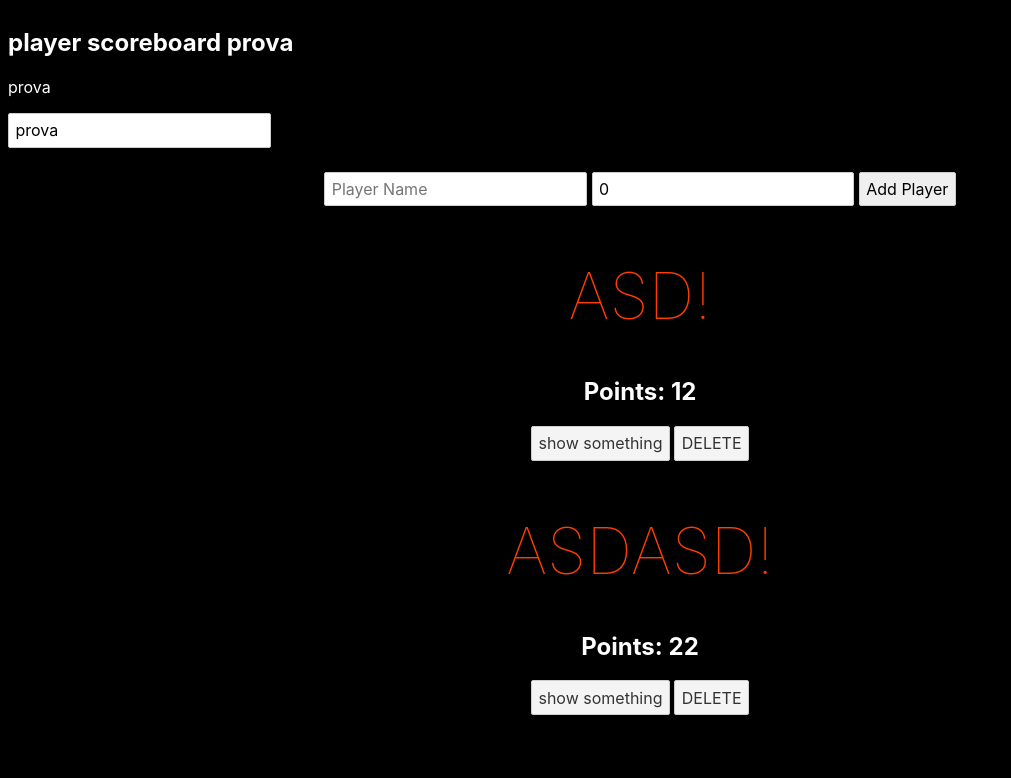
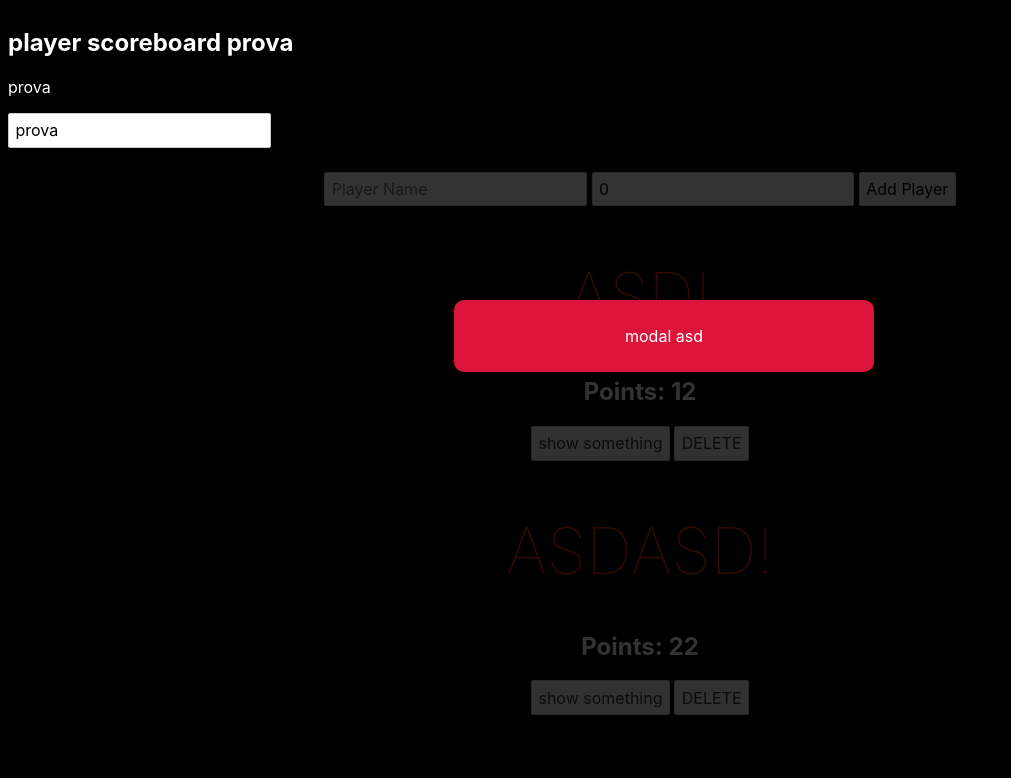
Before and after one commit to SimoneTedesco/launch-countdown-timer-main, a Svelte app: page / in a window 1280 px wide. Shown: the top 778 px of the page, without its empty margins (0-1011 px from the left). Built offline with nearby package versions, Linux system fonts and the light colour scheme.

Commit message:
conditional classes wow

```diff
--- a/src/Modal.svelte
+++ b/src/Modal.svelte
@@ -1,12 +1,34 @@
 <script>
-  let showModal = false;
+  let showModal = true;
+  let isPromo = true;
 </script>
 
-<style></style>
+<style>
+  .backdrop {
+    width: 100%;
+    height: 100%;
+    position: fixed;
+    background-color: rgba(0, 0, 0, 0.8);
+  }
+  .modal {
+    padding: 10px;
+    border-radius: 10px;
+    max-width: 400px;
+    margin: 10% auto;
+    text-align: center;
+    background-color: white;
+    color: #000;
+  }
+  .promo {
+    background-color: crimson;
+    color:white;
+  }
+</style>
 
 {#if showModal}
+<!-- class:promo aggiunge la classe "promo" condizionalmente -->
 <div class="backdrop">
-  <div class="modal">
+  <div class="modal" class:promo={isPromo}>
     <p>modal asd </p>
   </div>
 </div>
```
